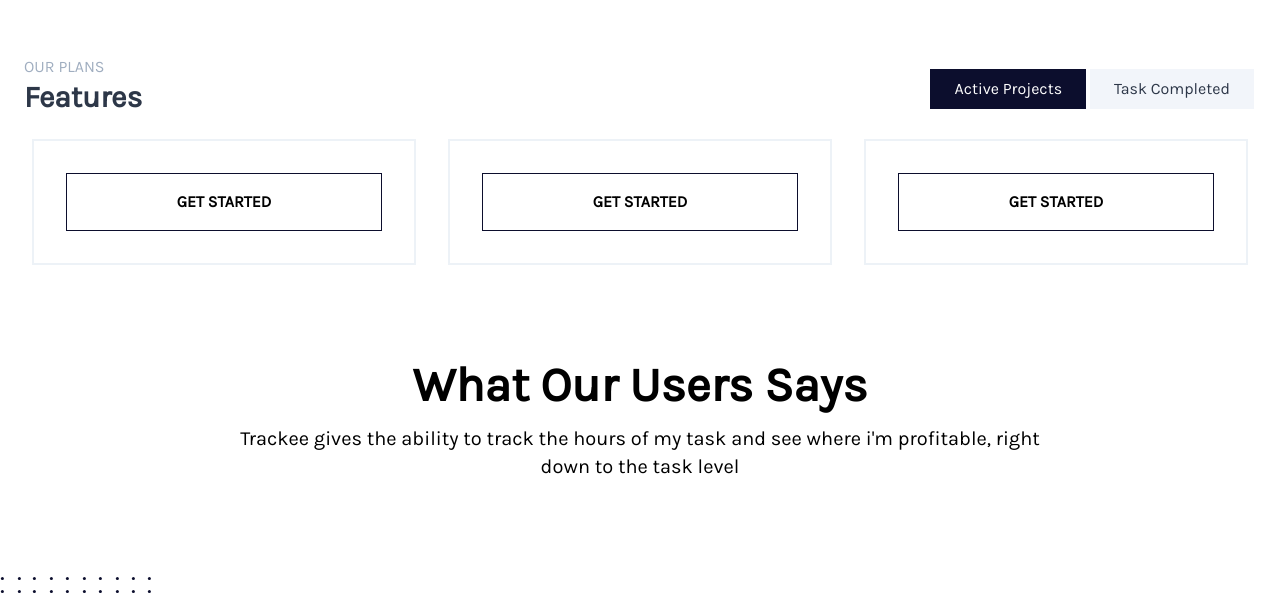
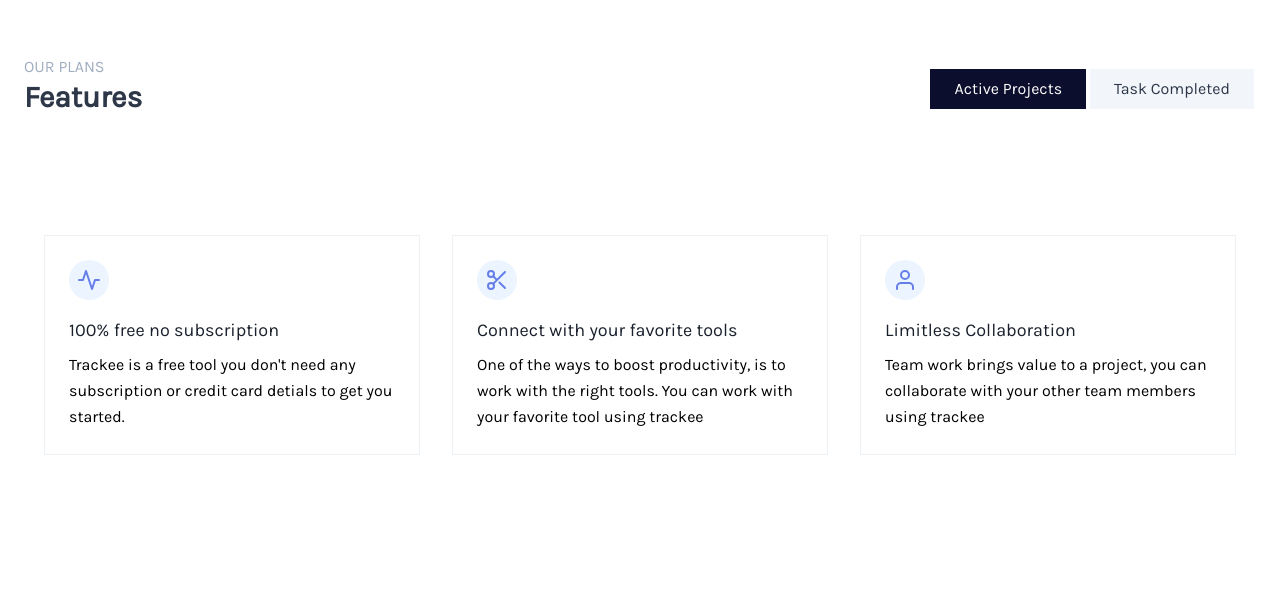
Before and after one commit to Emilsone/old-trackee-page, a Vue app: page / in a window 1280 px wide. Shown: the part 4500-5100 px from the top of the page. Built offline with nearby package versions, Linux system fonts and the light colour scheme.

Commit message:
create feature page

```diff
--- a/src/components/mainpage/PricingList.vue
+++ b/src/components/mainpage/PricingList.vue
@@ -1,116 +1,123 @@
 <template>
+  <section class="text-gray-600 body-font">
+    <div class="container px-5 py-24 mx-auto">
+      <div class="flex flex-wrap -m-4">
+        <div class="xl:w-1/3 md:w-1/2 p-4">
+          <div class="border border-gray-200 p-6">
             <div
               class="
-      flex flex-col
+                w-10
+                h-10
+                inline-flex
                 items-center
                 justify-center
-      space-y-8
-      lg:-mx-4 lg:flex-row lg:items-stretch lg:space-y-0
+                rounded-full
+                bg-indigo-100
+                text-indigo-500
+                mb-4
               "
             >
+              <svg
+                fill="none"
+                stroke="currentColor"
+                stroke-linecap="round"
+                stroke-linejoin="round"
+                stroke-width="2"
+                class="w-6 h-6"
+                viewBox="0 0 24 24"
+              >
+                <path d="M22 12h-4l-3 9L9 3l-3 9H2"></path>
+              </svg>
+            </div>
+            <h2 class="text-lg text-gray-900 font-medium title-font mb-2">
+              100% free no subscription
+            </h2>
+            <p class="leading-relaxed text-base">
+              Trackee is a free tool you don't need any subscription or credit
+              card detials to get you started.
+            </p>
+          </div>
+        </div>
+        <div class="xl:w-1/3 md:w-1/2 p-4">
+          <div class="border border-gray-200 p-6">
             <div
               class="
-        flex flex-col
-        w-full
-        max-w-sm
-        p-8
-        space-y-8
-        bg-white
-        border-2 border-gray-200
-        lg:mx-4
-        dark:bg-gray-800 dark:border-gray-700
+                w-10
+                h-10
+                inline-flex
+                items-center
+                justify-center
+                rounded-full
+                bg-indigo-100
+                text-indigo-500
+                mb-4
               "
             >
-      <router-link to="/register">
-        <a
-          to="/register"
+              <svg
+                fill="none"
+                stroke="currentColor"
+                stroke-linecap="round"
+                stroke-linejoin="round"
+                stroke-width="2"
+                class="w-6 h-6"
+                viewBox="0 0 24 24"
+              >
+                <circle cx="6" cy="6" r="3"></circle>
+                <circle cx="6" cy="18" r="3"></circle>
+                <path
+                  d="M20 4L8.12 15.88M14.47 14.48L20 20M8.12 8.12L12 12"
+                ></path>
+              </svg>
+            </div>
+            <h2 class="text-lg text-gray-900 font-medium title-font mb-2">
+              Connect with your favorite tools
+            </h2>
+            <p class="leading-relaxed text-base">
+              One of the ways to boost productivity, is to work with the right
+              tools. You can work with your favorite tool using trackee
+            </p>
+          </div>
+        </div>
+        <div class="xl:w-1/3 md:w-1/2 p-4">
+          <div class="border border-gray-200 p-6">
+            <div
               class="
-            flex
+                w-10
+                h-10
+                inline-flex
                 items-center
                 justify-center
-            px-8
-            py-4
-            font-semibold
-            btn-text
-            uppercase
-            transition-colors
-            border-btn
-            focus:outline-none
+                rounded-full
+                bg-indigo-100
+                text-indigo-500
+                mb-4
               "
             >
-          Get Started
-        </a>
-      </router-link>
+              <svg
+                fill="none"
+                stroke="currentColor"
+                stroke-linecap="round"
+                stroke-linejoin="round"
+                stroke-width="2"
+                class="w-6 h-6"
+                viewBox="0 0 24 24"
+              >
+                <path d="M20 21v-2a4 4 0 00-4-4H8a4 4 0 00-4 4v2"></path>
+                <circle cx="12" cy="7" r="4"></circle>
+              </svg>
             </div>
-
-    <div
-      class="
-        flex flex-col
-        w-full
-        max-w-sm
-        p-8
-        space-y-8
-        bg-white
-        border-2 border-gray-200
-        lg:mx-4
-        dark:bg-gray-800 dark:border-gray-700
-      "
-    >
-      <router-link to="/">
-        <a
-          class="
-            flex
-            items-center
-            justify-center
-            px-4
-            py-4
-            font-semibold
-            btn-text
-            uppercase
-            transition-colors
-            border-btn
-            focus:outline-none
-          "
-        >
-          Get started
-        </a>
-      </router-link>
-    </div>
-
-    <div
-      class="
-        flex flex-col
-        w-full
-        max-w-sm
-        p-8
-        space-y-8
-        bg-white
-        border-2 border-gray-200
-        lg:mx-4
-        dark:bg-gray-800 dark:border-gray-700
-      "
-    >
-      <router-link to="/">
-        <a
-          class="
-            flex
-            items-center
-            justify-center
-            px-4
-            py-4
-            font-semibold
-            btn-text
-            uppercase
-            transition-colors
-            border-btn
-            focus:outline-none
-          "
-        >
-          Get started
-        </a>
-      </router-link>
+            <h2 class="text-lg text-gray-900 font-medium title-font mb-2">
+              Limitless Collaboration
+            </h2>
+            <p class="leading-relaxed text-base">
+              Team work brings value to a project, you can collaborate with your
+              other team members using trackee
+            </p>
           </div>
         </div>
+      </div>
+    </div>
+  </section>
 </template>
 <script>
 export default {
--- a/src/components/mainpage/PricingPage.vue
+++ b/src/components/mainpage/PricingPage.vue
@@ -15,129 +15,123 @@
           <PricingCategory @tabchange="changeTab($event)" />
         </div>
         <div v-show="tabActiveIndex == 0">
-          <div
-            class="
-              flex flex-col
-              items-center
-              justify-center
-              space-y-8
-              lg:-mx-4
-              lg:flex-row
-              lg:items-stretch
-              lg:space-y-0
-            "
-          >
+          <div class="container px-5 py-24 mx-auto">
+      <div class="flex flex-wrap -m-4">
+        <div class="xl:w-1/3 md:w-1/2 p-4">
+          <div class="border border-gray-200 p-6">
             <div
               class="
-                flex flex-col
-                w-full
-                max-w-sm
-                p-8
-                space-y-8
-                bg-white
-                border-2 border-gray-200
-                lg:mx-4
-                dark:bg-gray-800
-                dark:border-gray-700
+                w-10
+                h-10
+                inline-flex
+                items-center
+                justify-center
+                rounded-full
+                bg-indigo-100
+                text-indigo-500
+                mb-4
               "
             >
-
-              <router-link to="/register">
-                <a
-                  to="/register"
-                  class="
-                    flex
-                    items-center
-                    justify-center
-                    px-8
-                    py-4
-                    font-semibold
-                    btn-text
-                    uppercase
-                    transition-colors
-                    border-btn
-                    focus:outline-none
-                  "
-                >
-                  Get Started
-                </a>
-              </router-link>
+              <svg
+                fill="none"
+                stroke="currentColor"
+                stroke-linecap="round"
+                stroke-linejoin="round"
+                stroke-width="2"
+                class="w-6 h-6"
+                viewBox="0 0 24 24"
+              >
+                <path d="M22 12h-4l-3 9L9 3l-3 9H2"></path>
+              </svg>
             </div>
-
+            <h2 class="text-lg text-gray-900 font-medium title-font mb-2">
+              100% free no subscription
+            </h2>
+            <p class="leading-relaxed text-base">
+              Trackee is a free tool you don't need any subscription or credit
+              card detials to get you started.
+            </p>
+          </div>
+        </div>
+        <div class="xl:w-1/3 md:w-1/2 p-4">
+          <div class="border border-gray-200 p-6">
             <div
               class="
-                flex flex-col
-                w-full
-                max-w-sm
-                p-8
-                space-y-8
-                bg-white
-                border-2 border-gray-200
-                lg:mx-4
-                dark:bg-gray-800
-                dark:border-gray-700
+                w-10
+                h-10
+                inline-flex
+                items-center
+                justify-center
+                rounded-full
+                bg-indigo-100
+                text-indigo-500
+                mb-4
               "
             >
-
-              <router-link to="/">
-                <a
-                  class="
-                    flex
-                    items-center
-                    justify-center
-                    px-4
-                    py-4
-                    font-semibold
-                    btn-text
-                    uppercase
-                    transition-colors
-                    border-btn
-                    focus:outline-none
-                  "
-                >
-
-                  Get started
-                </a>
-              </router-link>
+              <svg
+                fill="none"
+                stroke="currentColor"
+                stroke-linecap="round"
+                stroke-linejoin="round"
+                stroke-width="2"
+                class="w-6 h-6"
+                viewBox="0 0 24 24"
+              >
+                <circle cx="6" cy="6" r="3"></circle>
+                <circle cx="6" cy="18" r="3"></circle>
+                <path
+                  d="M20 4L8.12 15.88M14.47 14.48L20 20M8.12 8.12L12 12"
+                ></path>
+              </svg>
             </div>
-
+            <h2 class="text-lg text-gray-900 font-medium title-font mb-2">
+              Connect with your favorite tools
+            </h2>
+            <p class="leading-relaxed text-base">
+              One of the ways to boost productivity, is to work with the right
+              tools. You can work with your favorite tool using trackee
+            </p>
+          </div>
+        </div>
+        <div class="xl:w-1/3 md:w-1/2 p-4">
+          <div class="border border-gray-200 p-6">
             <div
               class="
-                flex flex-col
-                w-full
-                max-w-sm
-                p-8
-                space-y-8
-                bg-white
-                border-2 border-gray-200
-                lg:mx-4
-                dark:bg-gray-800
-                dark:border-gray-700
+                w-10
+                h-10
+                inline-flex
+                items-center
+                justify-center
+                rounded-full
+                bg-indigo-100
+                text-indigo-500
+                mb-4
               "
             >
-
-              <router-link to="/">
-                <a
-                  class="
-                    flex
-                    items-center
-                    justify-center
-                    px-4
-                    py-4
-                    font-semibold
-                    btn-text
-                    uppercase
-                    transition-colors
-                    border-btn
-                    focus:outline-none
-                  "
-                >
-
-                  Get started
-                </a>
-              </router-link>
+              <svg
+                fill="none"
+                stroke="currentColor"
+                stroke-linecap="round"
+                stroke-linejoin="round"
+                stroke-width="2"
+                class="w-6 h-6"
+                viewBox="0 0 24 24"
+              >
+                <path d="M20 21v-2a4 4 0 00-4-4H8a4 4 0 00-4 4v2"></path>
+                <circle cx="12" cy="7" r="4"></circle>
+              </svg>
             </div>
+            <h2 class="text-lg text-gray-900 font-medium title-font mb-2">
+              Limitless Collaboration
+            </h2>
+            <p class="leading-relaxed text-base">
+              Team work brings value to a project, you can collaborate with your
+              other team members using trackee
+            </p>
           </div>
+        </div>
+      </div>
+    </div>
         </div>
         <div v-show="tabActiveIndex == 1">
           <PricingList />
```
Lines whose indentation alone changed are shown as unchanged.
